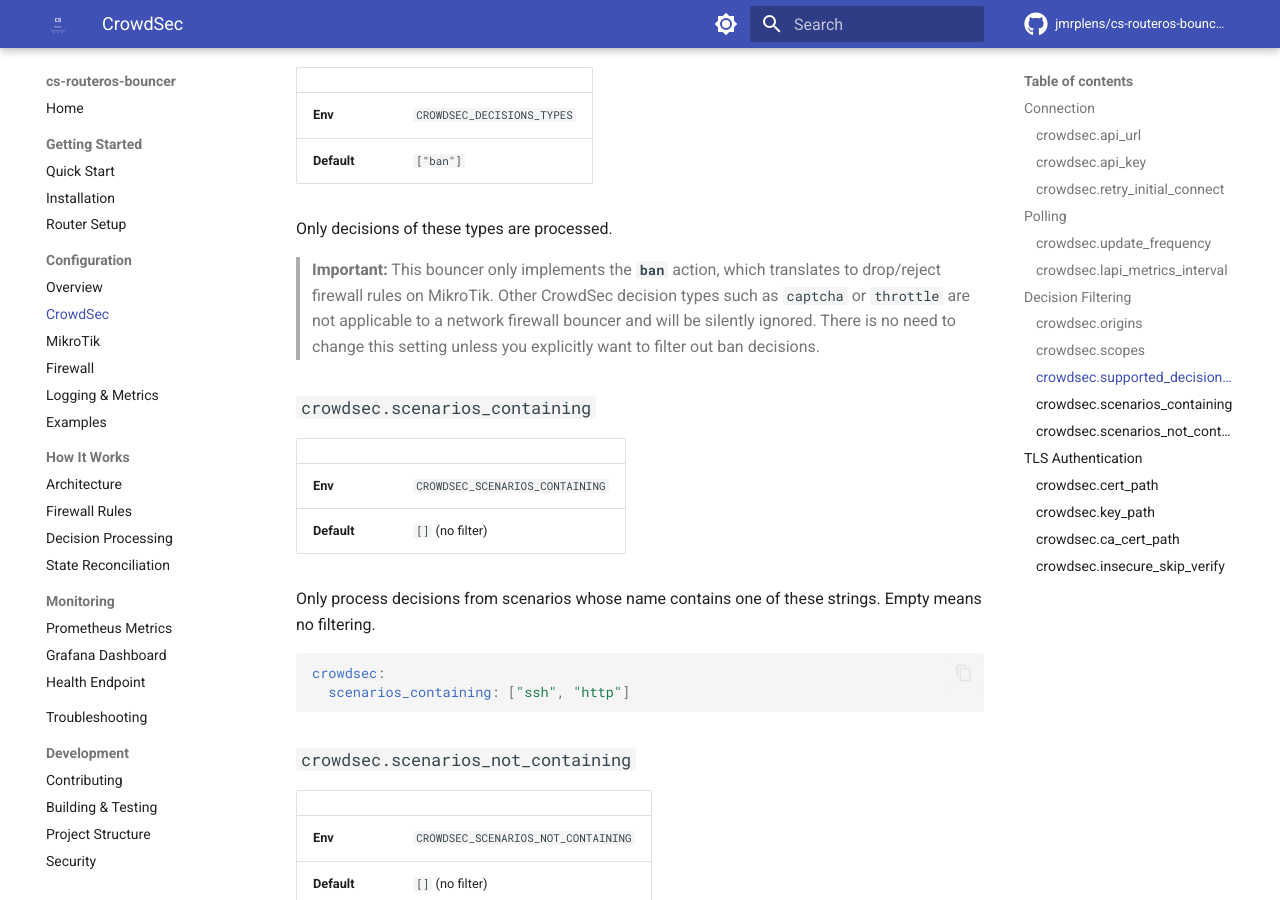
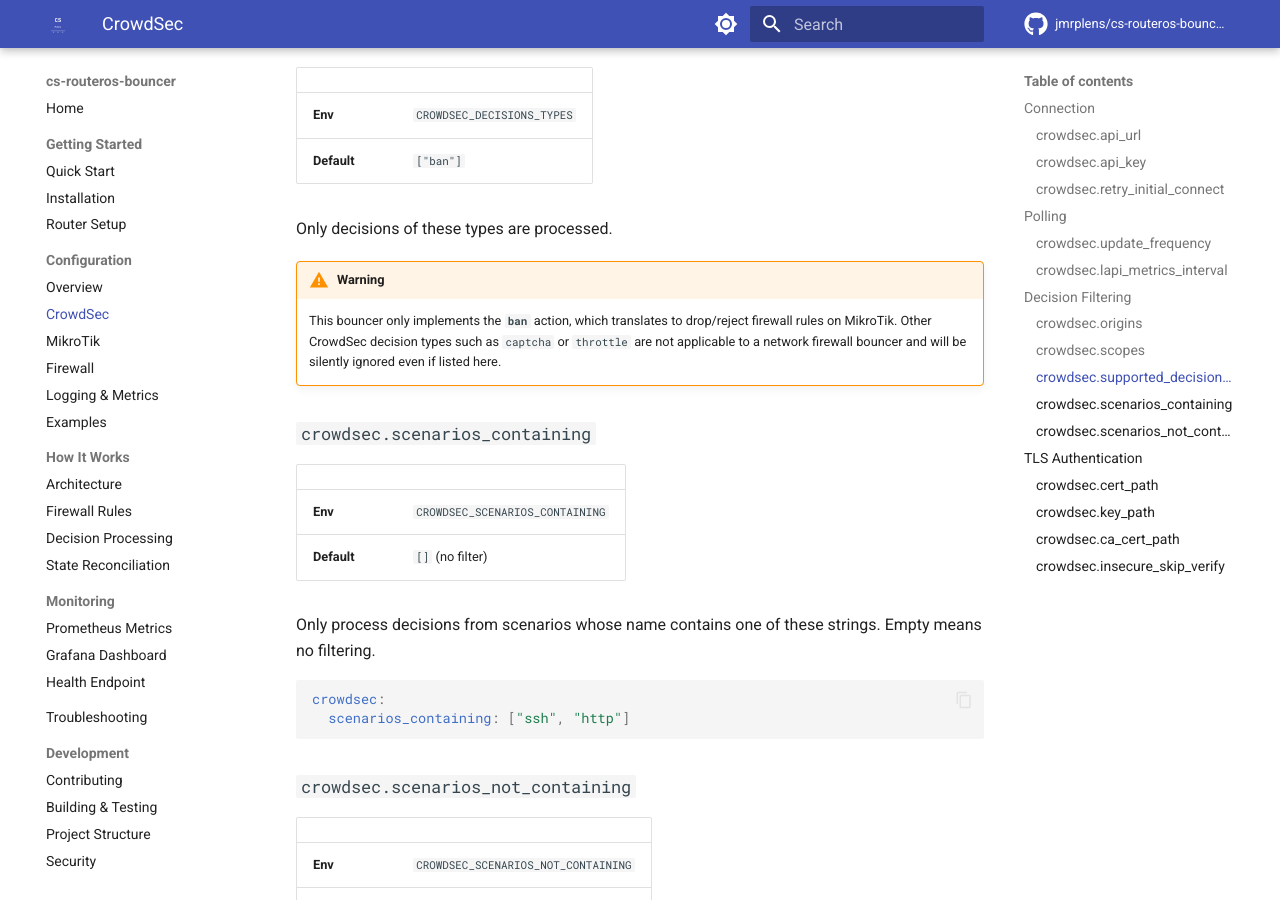
Before and after one commit to jmrplens/cs-routeros-bouncer, an MkDocs documentation site: the page built from docs/configuration/crowdsec.md, in a window 1280 px wide and 900 px high, scrolled down 3110 px. Built offline with MkDocs 1.6.1 and Material for MkDocs 9.7.7, drawn with Linux system fonts in a browser that asks for light colours; comment, search, counter and statistics services are not loaded.

Commit message:
docs: address review feedback
- Use MkDocs admonition instead of blockquote for decision types warning
- Add anchor links for Logging and Metrics sections in index.md
- Consolidate decision types explanation in crowdsec.md, link from README

```diff
--- a/docs/configuration/crowdsec.md
+++ b/docs/configuration/crowdsec.md
@@ -116,7 +116,10 @@ Decision scopes to process. Supported values: `ip`, `range`.
 
 Only decisions of these types are processed.
 
-> **Important:** This bouncer only implements the **`ban`** action, which translates to drop/reject firewall rules on MikroTik. Other CrowdSec decision types such as `captcha` or `throttle` are not applicable to a network firewall bouncer and will be silently ignored. There is no need to change this setting unless you explicitly want to filter out ban decisions.
+!!! warning
+    This bouncer only implements the **`ban`** action, which translates to drop/reject firewall
+    rules on MikroTik. Other CrowdSec decision types such as `captcha` or `throttle` are not
+    applicable to a network firewall bouncer and will be silently ignored even if listed here.
 
 ### `crowdsec.scenarios_containing`
 
```
Also changed, not shown: README.md (+1 -1 lines), docs/configuration/index.md (+2 -2 lines).
